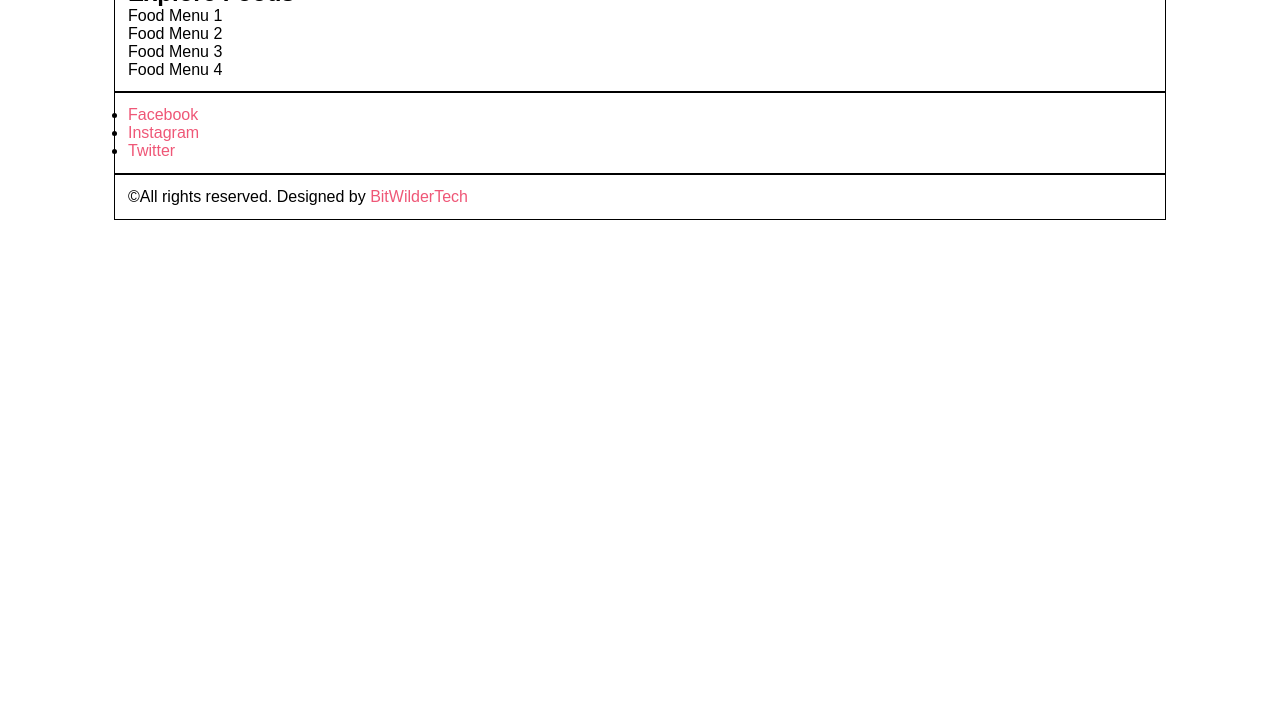
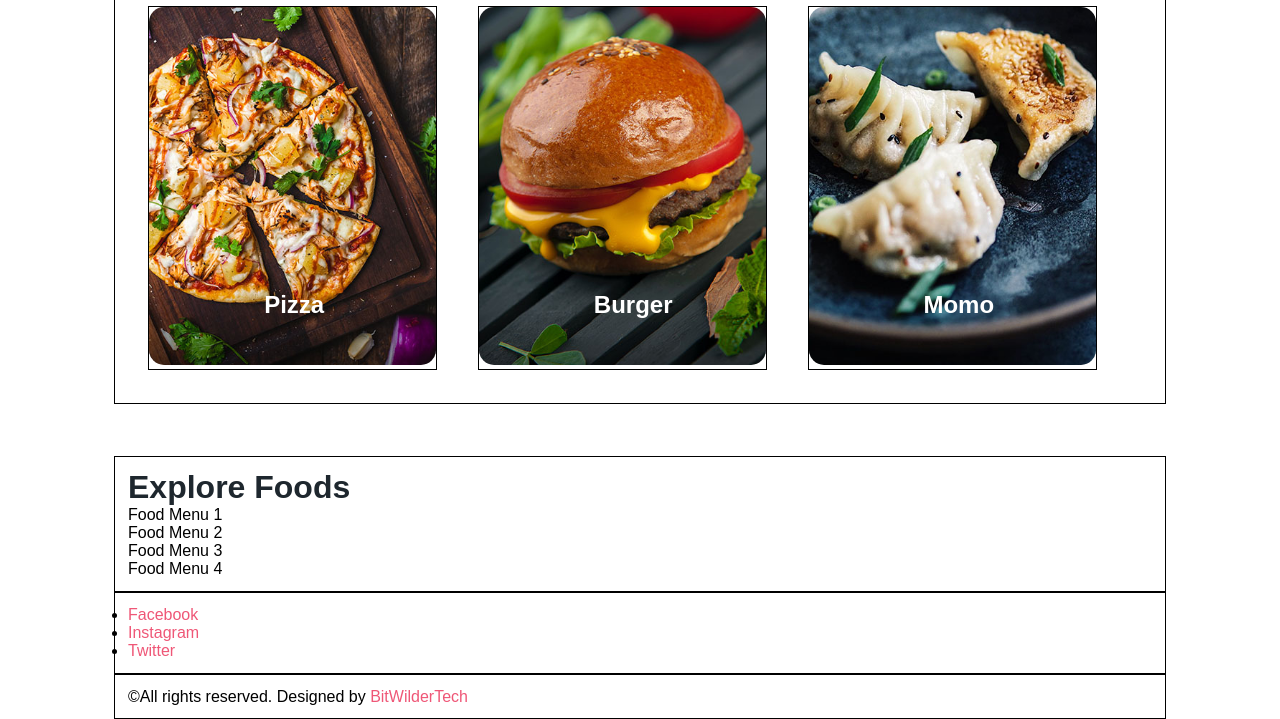
Before and after one commit to AllenOtto/Food-Order-Frontend, a plain HTML site: page index.html in a window 1280 px wide. Shown: the part 409-1128 px from the top of the page. Before the commit the page ends 800 px from the top, so only its background shows below. Drawn offline with Linux system fonts and the light colour scheme.

Commit message:
Implemented styling for categories section on index page

```diff
--- a/css/style.css
+++ b/css/style.css
@@ -70,6 +70,16 @@ a:hover {
 input {
     border-radius: 5px;
 }
+h2 {
+    color: #1e272e;
+    font-size: 2rem;
+}
+h3 {
+    font-size: 1.5rem;
+}
+.img-curve {
+    border-radius: 15px;
+}
 
 /* CSS for Food Search section */
 .food-search {
@@ -85,3 +95,25 @@ input {
     font-size: 1rem;
     border: none;
 }
+.float-container {
+    position: relative;
+}
+.text-white {
+    color: white;
+}
+.float-text {
+    position: absolute;
+    bottom: 50px;
+    left: 40%;
+}
+
+/* CSS for Categories */
+.categories {
+    padding: 4% 0;
+}
+.box-3 {
+    border: 1px solid black;
+    width: 28%;
+    float: left;
+    margin: 2%;
+}
--- a/index.html
+++ b/index.html
@@ -46,15 +46,23 @@
     <!-- Categories Section Starts Here -->
     <section class="categories">
         <div class="container">
-            <div class="box-3">
-                Box 1
+            <h2 class="text-center">Categories</h2>
+            <div class="box-3 float-container">
+                <img src="images/pizza.jpg" alt="pizza" class="img-responsive img-curve">
+
+                <h3 class="float-text text-white">Pizza</h3>
             </div>
-            <div class="box-3">
-                Box 2
+            <div class="box-3 float-container">
+                <img src="images/burger.jpg" alt="burger" class="img-responsive img-curve">
+
+                <h3 class="float-text text-white">Burger</h3>
             </div>
-            <div class="box-3">
-                Box 3
+            <div class="box-3 float-container">
+                <img src="images/momo.jpg" alt="momo" class="img-responsive img-curve">
+
+                <h3 class="float-text text-white">Momo</h3>
             </div>
+            <div class="clearfix"></div>
         </div>
 
     </section>
```
